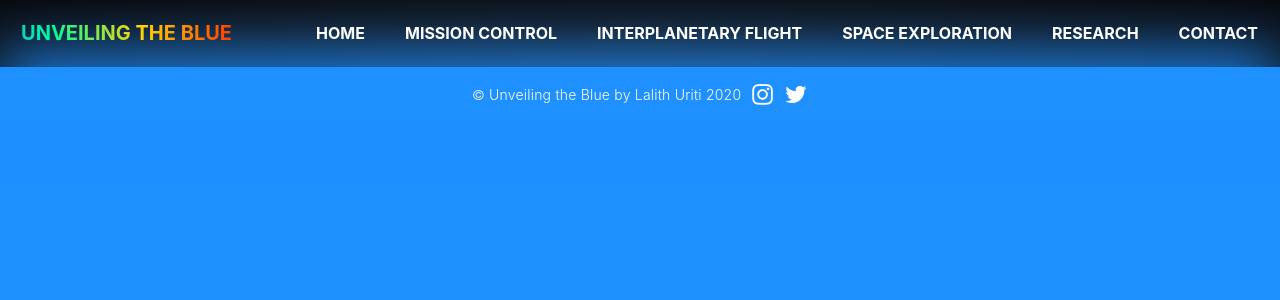
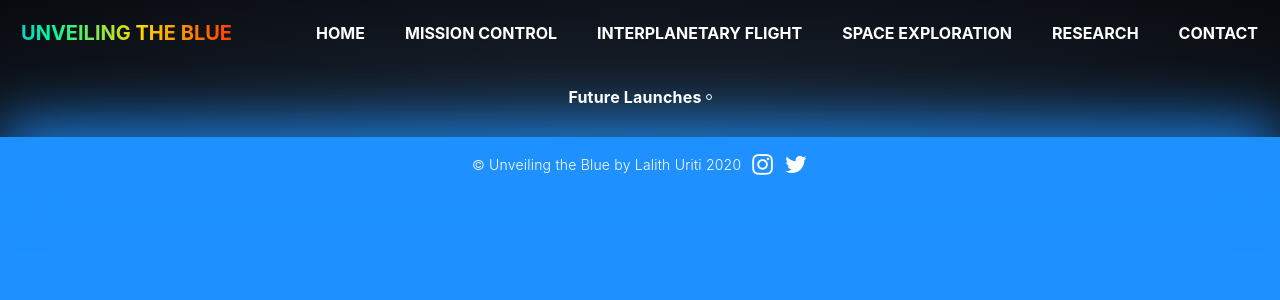
Before and after one commit to lalithu/UnveilingTheBlue_, a Django app: page / in a window 1280 px wide. Shown: the top 300 px of the page. Run offline with Django 3.2, Linux system fonts and the light colour scheme; data that the repository does not hold is empty.

Commit message:
Past, Next, Future

```diff
--- a/UnveilingTheBlue/BluePages/static/css/main.css
+++ b/UnveilingTheBlue/BluePages/static/css/main.css
@@ -2663,7 +2663,7 @@
   padding-bottom: 60px;
 }
 
-#demo {
+#counter {
   color: white;
   font-family: -apple-system, BlinkMacSystemFont, "Segoe UI", Roboto, Oxygen,
     Ubuntu, Cantarell, "Open Sans", "Helvetica Neue", sans-serif;
@@ -2673,6 +2673,7 @@
   margin: auto;
   text-align: center;
   background: dodgerblue;
+  box-shadow: 0px 0px 40px gold;
   border-radius: 5px;
   width: 160px;
   height: 20px;
@@ -2720,3 +2721,70 @@
   padding-top: 2px;
   padding-bottom: 2px;
 }
+
+.boxShadowAnim {
+  display: flex;
+  flex-direction: row;
+  width: 1250px;
+  height: 375px;
+  background: transparent;
+  box-shadow: 0px 0px 60px dodgerblue;
+  border-radius: 20px;
+  border: 2px solid gold;
+  position: absolute;
+  animation: cardBox 1s linear alternate infinite;
+}
+
+@keyframes cardBox {
+  0% {
+    box-shadow: 40px 0px 80px gold;
+    box-shadow: 0px 0px 60px gold;
+  }
+
+  100% {
+    box-shadow: -40px 0px 80px gold;
+    box-shadow: 0px 0px 100px gold;
+  }
+}
+
+.future_launch_wrapper {
+  display: flex;
+  flex-direction: row;
+  align-items: center;
+  justify-content: center;
+}
+
+.future_launch_thingy {
+  font-family: -apple-system, BlinkMacSystemFont, "Segoe UI", Roboto, Oxygen,
+    Ubuntu, Cantarell, "Open Sans", "Helvetica Neue", sans-serif;
+  letter-spacing: 0.0125rem;
+  font-weight: bold;
+  font-size: 1rem;
+  z-index: 1000;
+  position: relative;
+  color: white;
+  text-align: center;
+  padding-top: 20px;
+  padding-bottom: 30px;
+}
+
+.nlfn1 {
+  font-family: -apple-system, BlinkMacSystemFont, "Segoe UI", Roboto, Oxygen,
+    Ubuntu, Cantarell, "Open Sans", "Helvetica Neue", sans-serif;
+  letter-spacing: 0.0125rem;
+  font-weight: bold;
+  font-size: 1rem;
+  z-index: 1000;
+  position: relative;
+  color: white;
+  text-align: center;
+  margin-top: 20px;
+  margin-bottom: 30px;
+  border: 1px solid white;
+  border-radius: 5px;
+  margin-left: 4px;
+  padding-left: 2px;
+  padding-right: 2px;
+  padding-top: 2px;
+  padding-bottom: 2px;
+}
--- a/UnveilingTheBlue/BluePages/templates/BluePages/index.html
+++ b/UnveilingTheBlue/BluePages/templates/BluePages/index.html
@@ -48,14 +48,19 @@
 </article>
 </div>-->
 
+<div class="future_launch_wrapper">
+    <div class="future_launch_thingy" style="display: block;">Future Launches </div>
+    <div class="nlfn1"> {{ next_launch_flight_number_css }}</div>
+</div>
+
 {% for card in cards %}
-
 
 <article>
     <div class="card_wrapper" id="{{ forloop.counter }}">
 
         {% if next_launch_flight_number_css == forloop.counter0 %}
         <div class="next_launch_thingy" style="display: block;">Next Launch</div>
+        <div class="boxShadowAnim"></div>
         {% else %}
         <div style="display: none;">Next Launch</div>
         {% endif %}
@@ -92,7 +97,7 @@
 
                         {% if next_launch_flight_number_css == forloop.counter0 %}
                         <div class="bottom_detail1">
-                            <div id="demo" style="display: block;"></div>
+                            <div id="counter" style="display: block;"></div>
 
                         </div>
                         {% else %}
@@ -214,32 +219,25 @@
 
 <script type="text/javascript">
 
-    // Set the date we're counting down to
     var countDownDate = new Date("Jan 10, 2021 15:37:25").getTime();
 
-    // Update the count down every 1 second
     var x = setInterval(function () {
 
-        // Get today's date and time
         var now = new Date().getTime();
 
-        // Find the distance between now and the count down date
         var distance = countDownDate - now;
 
-        // Time calculations for days, hours, minutes and seconds
         var days = Math.floor(distance / (1000 * 60 * 60 * 24));
         var hours = Math.floor((distance % (1000 * 60 * 60 * 24)) / (1000 * 60 * 60));
         var minutes = Math.floor((distance % (1000 * 60 * 60)) / (1000 * 60));
         var seconds = Math.floor((distance % (1000 * 60)) / 1000);
 
-        // Display the result in the element with id="demo"
-        document.getElementById("demo").innerHTML = days + "d " + hours + "h "
+        document.getElementById("counter").innerHTML = days + "d " + hours + "h "
             + minutes + "m " + seconds + "s ";
 
-        // If the count down is finished, write some text
         if (distance < 0) {
             clearInterval(x);
-            document.getElementById("demo").innerHTML = "EXPIRED";
+            document.getElementById("counter").innerHTML = "EXPIRED";
         }
     }, 1000);
 
```
